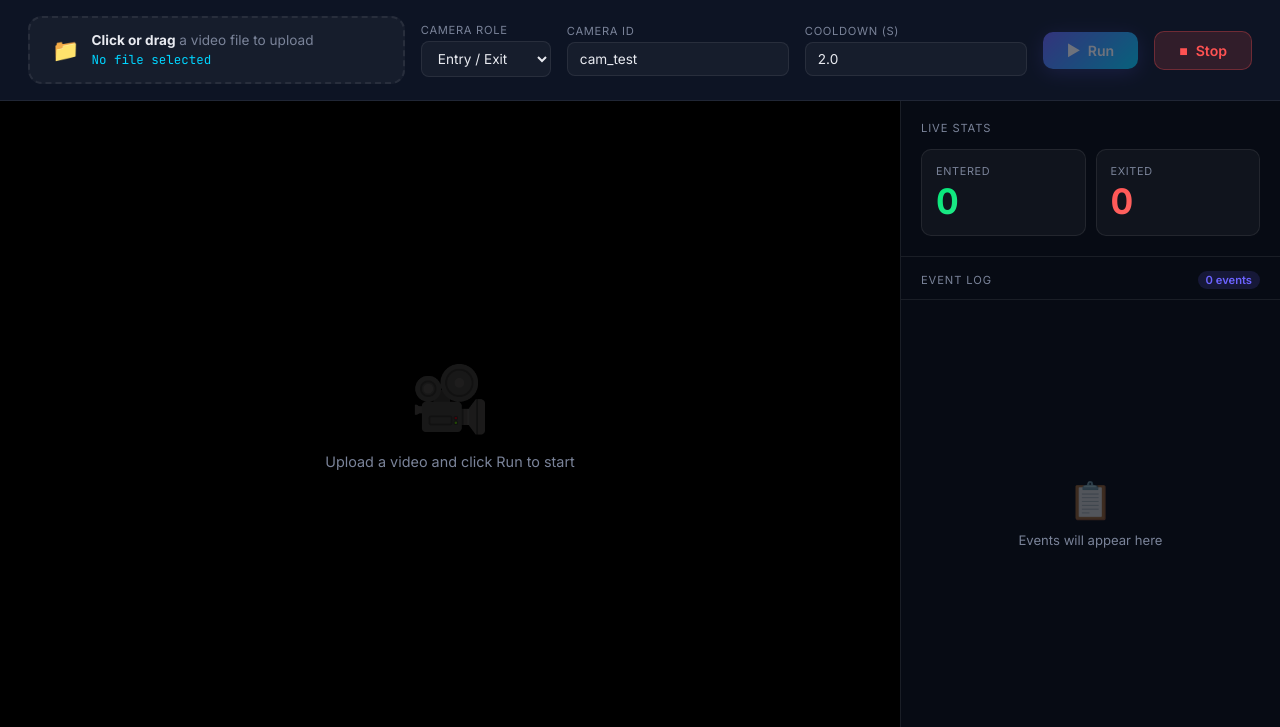
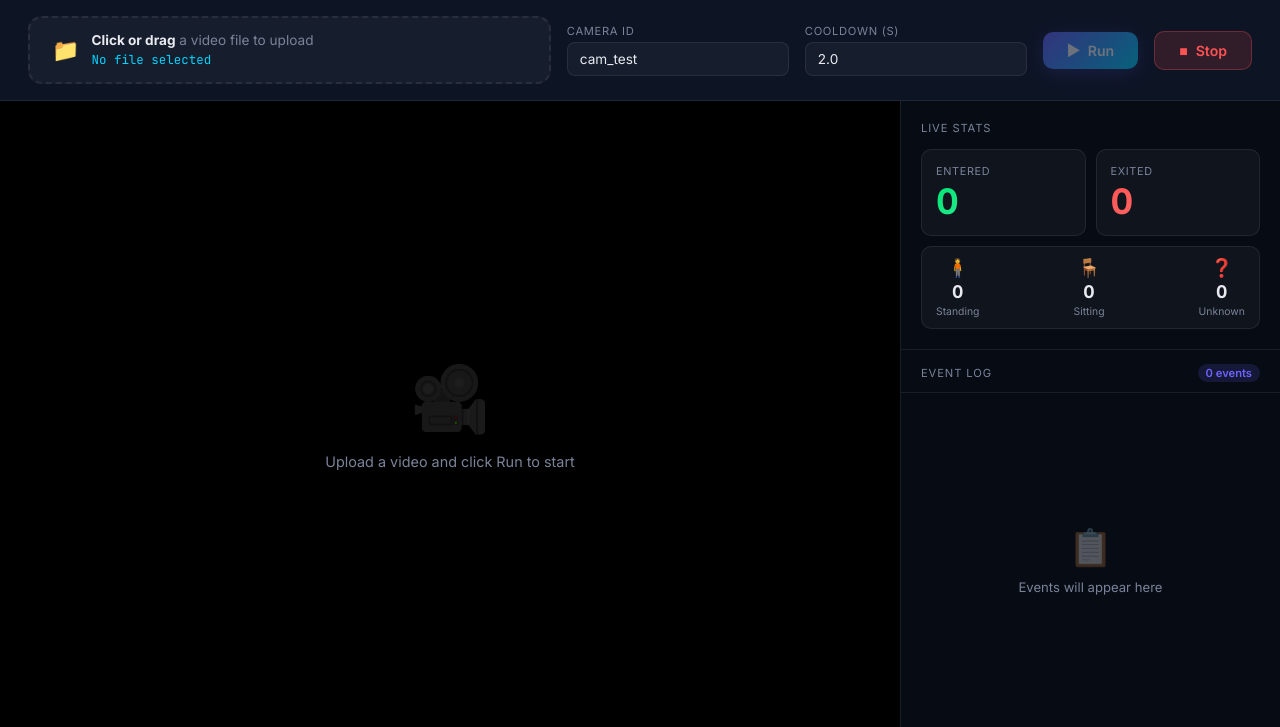
Before and after one commit to ronit-j-sdms1030/person-tracking-system, a Python web app: template test_app/templates/index.html in a window 1280 px wide. Shown: the part 73-800 px from the top of the page. Run offline with Jinja, Linux system fonts and the light colour scheme; the template is opened without the code that fills it, so the values that code supplies are empty.

Commit message:
feat(test_app): enable entry/exit and posture simultaneously in UI
- test_app/templates/index.html: removed role dropdown, always display
  both entry/exit and posture statistics panels side-by-side
- test_app/app.py: default role to 'both' and execute both logics on
  every frame to allow testing all features on a single video clip

```diff
--- a/test_app/templates/index.html
+++ b/test_app/templates/index.html
@@ -368,13 +368,7 @@
     </div>
     <input type="file" id="fileInput" accept="video/*"/>
 
-    <div class="field-group">
-      <label>Camera Role</label>
-      <select id="roleSelect">
-        <option value="entry_exit">Entry / Exit</option>
-        <option value="posture">Posture</option>
-      </select>
-    </div>
+
 
     <div class="field-group">
       <label>Camera ID</label>
@@ -430,7 +424,7 @@
       </div>
 
       <!-- Posture stats -->
-      <div id="postureStats" style="display:none">
+      <div id="postureStats">
         <div class="posture-row">
           <div class="posture-item">
             <div class="emoji">🧍</div>
@@ -488,12 +482,7 @@
   let eventSource   = null;
   let totalEvents   = 0;
 
-  // ── Role toggle ──────────────────────────────────────────────────────────
-  roleSelect.addEventListener('change', () => {
-    const isPosture = roleSelect.value === 'posture';
-    eeStats.style.display     = isPosture ? 'none'  : 'block';
-    postureStats.style.display= isPosture ? 'block' : 'none';
-  });
+
 
   // ── Drag and Drop ────────────────────────────────────────────────────────
   uploadZone.addEventListener('dragover', e => { e.preventDefault(); uploadZone.classList.add('drag'); });
@@ -527,7 +516,7 @@
 
     const fd = new FormData();
     fd.append('video',     selectedFile);
-    fd.append('role',      roleSelect.value);
+    fd.append('role',      'both');
     fd.append('camera_id', document.getElementById('cameraId').value);
     fd.append('cooldown',  document.getElementById('cooldown').value);
 
```
Also changed, not shown: test_app/app.py (+23 -6 lines).
